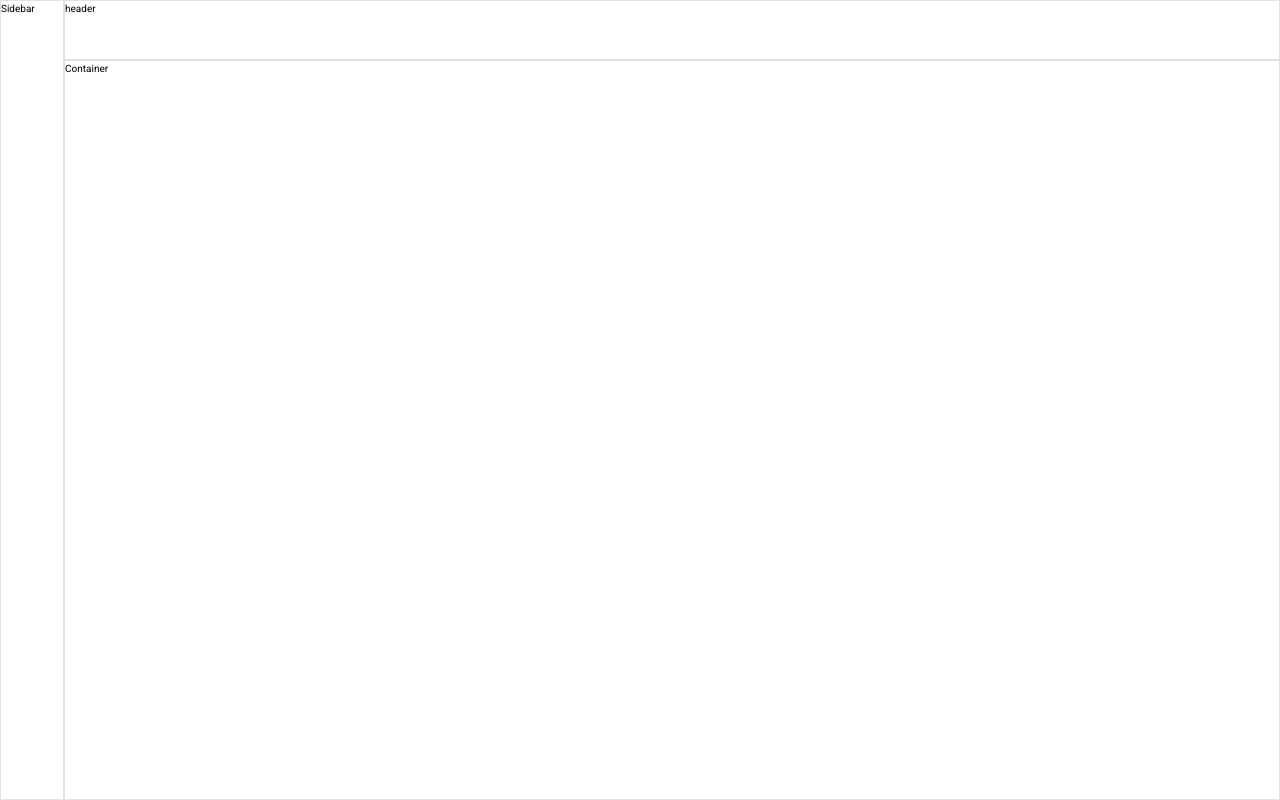
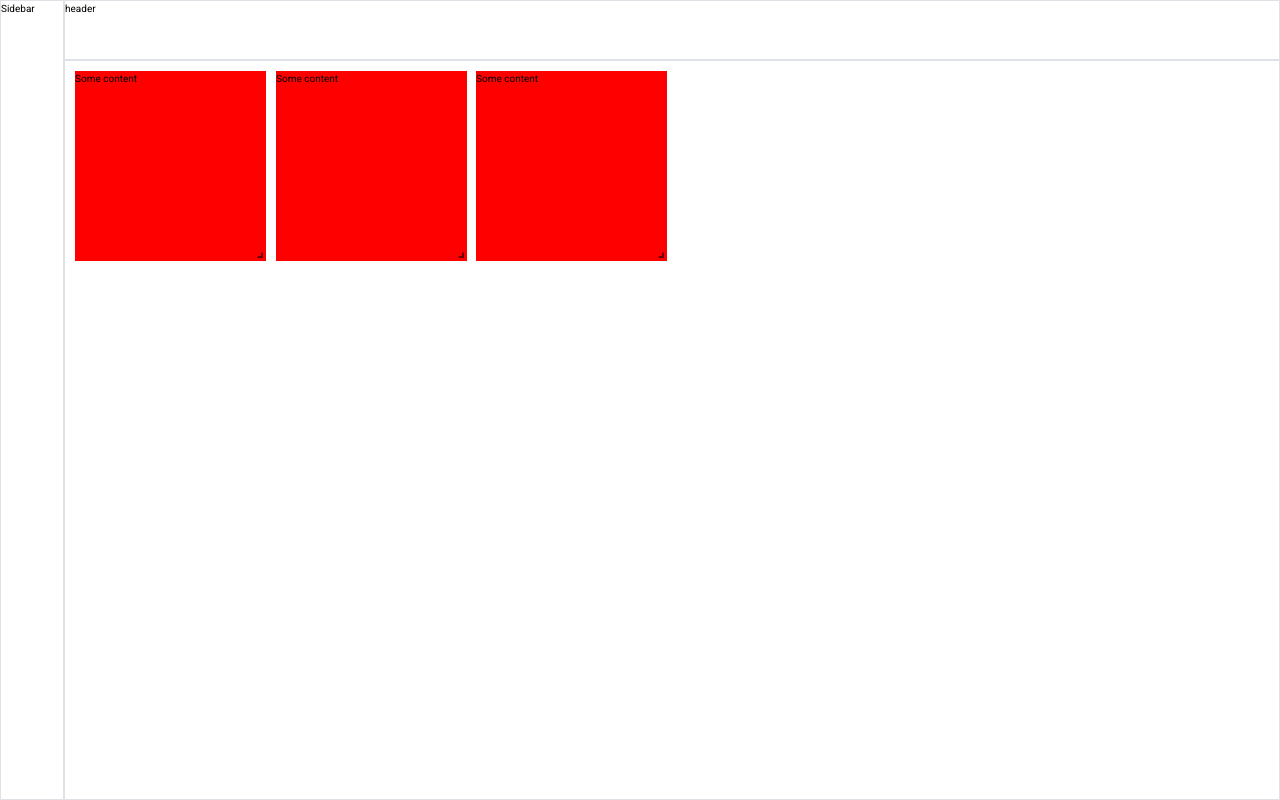
Before and after one commit to sauravgupta2800/frontendtoolkit-frontend, a React (Create React App) app: page / in a window 1280 px wide. Built offline with nearby package versions, Linux system fonts and the light colour scheme.

Commit message:
dragging component added

```diff
--- a/package.json
+++ b/package.json
@@ -13,6 +13,7 @@
     "prettier": "^2.3.0",
     "react": "^17.0.2",
     "react-dom": "^17.0.2",
+    "react-grid-layout": "^1.2.5",
     "react-router-dom": "^5.2.0",
     "react-scripts": "4.0.3",
     "web-vitals": "^1.1.2"
--- a/src/Components/Layout/MainLayout.js
+++ b/src/Components/Layout/MainLayout.js
@@ -1,11 +1,14 @@
-import React, { useState, useEffect } from "react";
+import React from "react";
+import DraggableGrid from "../UI/DraggableGrid/DraggabbleGrid";
 
 const MainLayout = () => {
   return (
     <div className="ft-main-layout">
       <div className="ft-main-layout__header border">header</div>
       <div className="ft-main-layout__sidebar border">Sidebar</div>
-      <div className="ft-main-layout__container border">Container</div>
+      <div className="ft-main-layout__container border">
+        <DraggableGrid />
+      </div>
     </div>
   );
 };
--- /dev/null
+++ b/src/Components/UI/DraggableGrid/DraggabbleGrid.js
@@ -0,0 +1,63 @@
+import { Responsive, WidthProvider } from "react-grid-layout";
+import React, { useState } from "react";
+
+const ResponsiveGridLayout = WidthProvider(Responsive);
+const originalLayouts = getFromLS("layouts") || {};
+
+const DraggableGrid = () => {
+  const [layouts, setLayouts] = useState(
+    JSON.parse(JSON.stringify(originalLayouts))
+  );
+
+  const cols = { lg: 12, md: 10, sm: 6, xs: 4, xxs: 2 };
+
+  return (
+    <div className="d-flex w-100 h-100">
+      <ResponsiveGridLayout
+        layouts={layouts}
+        cols={cols}
+        onLayoutChange={(layout, layouts) => {
+          saveToLS("layouts", layouts);
+          setLayouts(layouts);
+        }}
+        rowHeight={30}
+        style={{ minWidth: "100%" }}
+      >
+        <div key="a" data-grid={{ x: 0, y: 0, w: 2, h: 5, minW: 1, minH: 5 }}>
+          Some content
+        </div>
+        <div key="b" data-grid={{ x: 2, y: 0, w: 2, h: 5, minW: 1, minH: 5 }}>
+          Some content
+        </div>
+        <div key="c" data-grid={{ x: 4, y: 0, w: 2, h: 5, minW: 1, minH: 5 }}>
+          Some content
+        </div>
+      </ResponsiveGridLayout>
+    </div>
+  );
+};
+
+function getFromLS(key) {
+  let ls = {};
+  if (global.localStorage) {
+    try {
+      ls = JSON.parse(global.localStorage.getItem("rgl-8")) || {};
+    } catch (e) {
+      /*Ignore*/
+    }
+  }
+  return ls[key];
+}
+
+function saveToLS(key, value) {
+  if (global.localStorage) {
+    global.localStorage.setItem(
+      "rgl-8",
+      JSON.stringify({
+        [key]: value,
+      })
+    );
+  }
+}
+
+export default DraggableGrid;
--- a/src/assets/styles/main.scss
+++ b/src/assets/styles/main.scss
@@ -2,5 +2,7 @@
 
 @import "./base//base";
 
+@import "./override//draggable-grid";
+
 @import "./component/app";
 @import "./component/main-layout";
--- /dev/null
+++ b/src/assets/styles/override/_draggable-grid.scss
@@ -0,0 +1,7 @@
+.react-grid-layout {
+  width: 100% !important;
+  height: 100% !important;
+}
+.react-grid-item {
+  background: red;
+}
--- a/src/index.js
+++ b/src/index.js
@@ -1,10 +1,13 @@
 import React from "react";
 import ReactDOM from "react-dom";
 
-import App from "./App";
+import "../node_modules/react-grid-layout/css/styles.css";
+import "../node_modules/react-resizable/css/styles.css";
 
 import "bootstrap/dist/css/bootstrap.css";
 import "./assets/styles/main.scss";
+
+import App from "./App";
 
 ReactDOM.render(
   <React.StrictMode>
```
Also changed, not shown: 1 other file (tests, documents, lock files or other folders).
